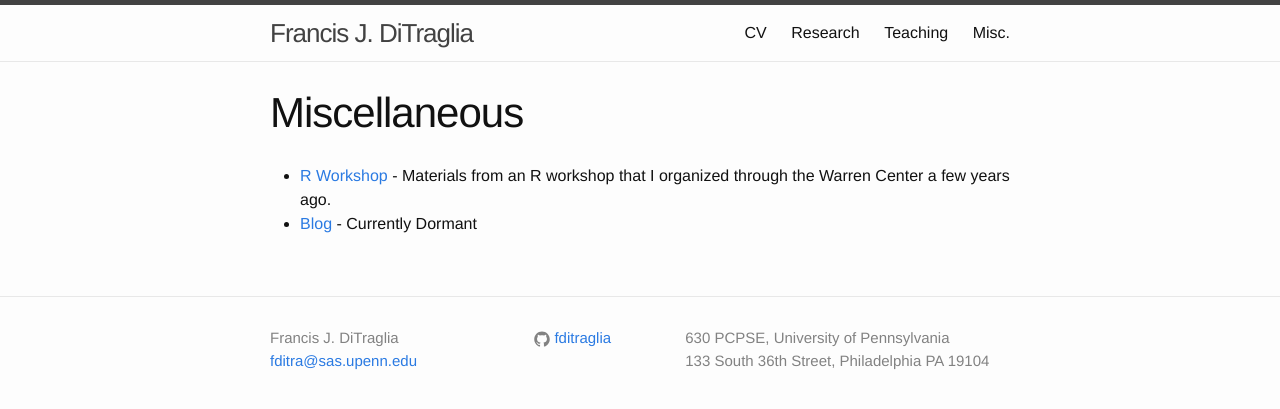
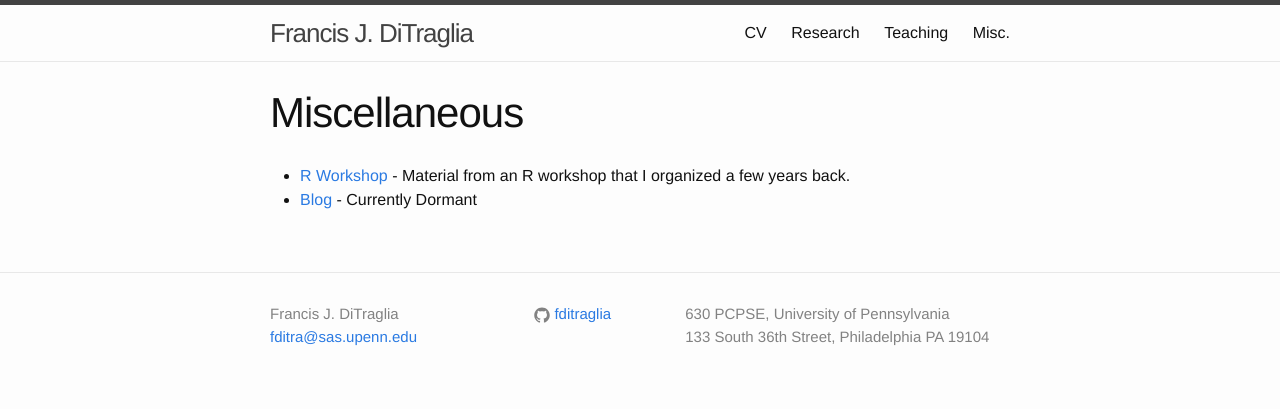
Before and after one commit to fditraglia/fditraglia.github.io, a Jekyll site: the page built from misc.md, in a window 1280 px wide. Shown: the top 409 px of the page. Built offline with Jekyll 4.4.1, drawn with Linux system fonts in a browser that asks for light colours.

Commit message:
tweak misc page

```diff
--- a/misc.md
+++ b/misc.md
@@ -4,5 +4,5 @@ title: Miscellaneous
 permalink: /misc/
 ---
 
-- [R Workshop](RWorkshop) - Materials from an R workshop that I organized through the Warren Center a few years ago.
+- [R Workshop](RWorkshop) - Material from an R workshop that I organized a few years back.
 - [Blog](blog) - Currently Dormant
```
